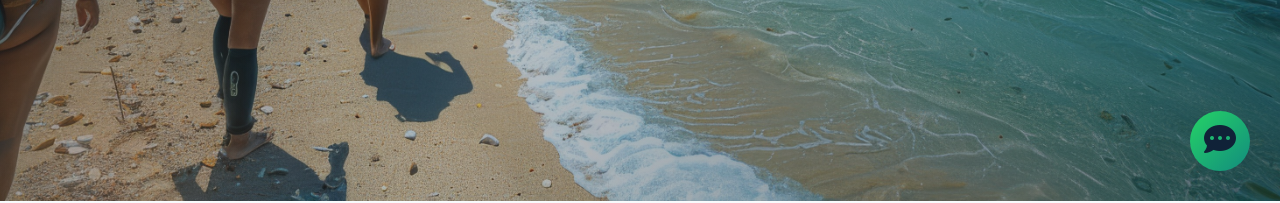
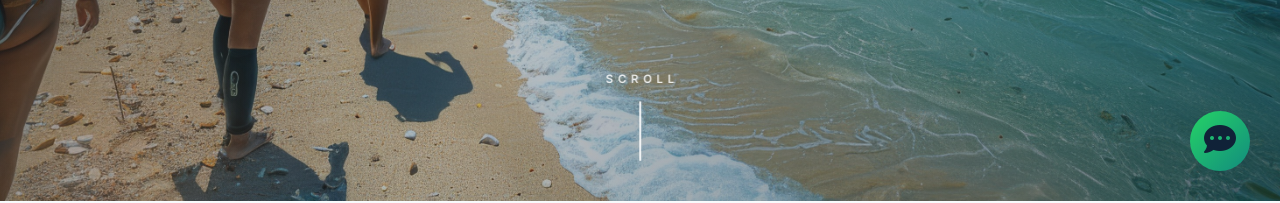
Before and after one commit to AMGRPrabhatha/mahimaps, a React (Vite) app: page / in a window 1280 px wide. Shown: the part 599-802 px from the top of the page. Built offline with nearby package versions, Linux system fonts and the light colour scheme.

Commit message:
Add modern animated scroll indicator to all hero sections

```diff
--- /dev/null
+++ b/src/components/ScrollIndicator.css
@@ -0,0 +1,77 @@
+.scroll-indicator-container {
+  position: absolute;
+  bottom: 2.5rem;
+  left: 50%;
+  transform: translateX(-50%);
+  display: flex;
+  flex-direction: column;
+  align-items: center;
+  gap: 0.8rem;
+  z-index: 10;
+  opacity: 0.85;
+  transition: opacity 0.3s ease;
+}
+
+.scroll-indicator-container:hover {
+  opacity: 1;
+}
+
+.scroll-text {
+  color: #ffffff;
+  font-size: 0.72rem;
+  letter-spacing: 0.4em;
+  text-transform: uppercase;
+  font-weight: 600;
+  margin-left: 0.4em; /* Compensate for letter-spacing to truly center */
+}
+
+.scroll-line-wrapper {
+  width: 1.5px;
+  height: 60px;
+  background: rgba(255, 255, 255, 0.25);
+  position: relative;
+  overflow: hidden;
+  border-radius: 2px;
+}
+
+.scroll-line {
+  position: absolute;
+  top: 0;
+  left: 0;
+  width: 100%;
+  height: 100%;
+  background: #ffffff;
+  transform-origin: top;
+  animation: scrollLineAnim 2s cubic-bezier(0.77, 0, 0.175, 1) infinite;
+}
+
+@keyframes scrollLineAnim {
+  0% {
+    transform: scaleY(0);
+    transform-origin: top;
+  }
+  40% {
+    transform: scaleY(1);
+    transform-origin: top;
+  }
+  40.1% {
+    transform: scaleY(1);
+    transform-origin: bottom;
+  }
+  100% {
+    transform: scaleY(0);
+    transform-origin: bottom;
+  }
+}
+
+@media (max-width: 760px) {
+  .scroll-indicator-container {
+    bottom: 1.5rem;
+  }
+  .scroll-line-wrapper {
+    height: 40px;
+  }
+  .scroll-text {
+    font-size: 0.65rem;
+  }
+}
--- /dev/null
+++ b/src/components/ScrollIndicator.jsx
@@ -0,0 +1,15 @@
+import React from 'react';
+import './ScrollIndicator.css';
+
+const ScrollIndicator = () => {
+  return (
+    <div className="scroll-indicator-container">
+      <span className="scroll-text">SCROLL</span>
+      <div className="scroll-line-wrapper">
+        <div className="scroll-line"></div>
+      </div>
+    </div>
+  );
+};
+
+export default ScrollIndicator;
--- a/src/pages/About.jsx
+++ b/src/pages/About.jsx
@@ -1,4 +1,5 @@
 import React, { useState } from 'react';
+import ScrollIndicator from '../components/ScrollIndicator';
 import { Link } from 'react-router-dom';
 import AnimatedSection from '../components/AnimatedSection';
 import './About.css';
@@ -73,6 +74,7 @@ function About() {
             <Link to="/tours" className="hero-ref-btn outline">Explore Tours</Link>
           </div>
         </div>
+        <ScrollIndicator />
       </AnimatedSection>
 
       <AnimatedSection className="about-story" id="story" delay={0.2}>
--- a/src/pages/Contact.jsx
+++ b/src/pages/Contact.jsx
@@ -1,4 +1,5 @@
 import React, { useState } from 'react';
+import ScrollIndicator from '../components/ScrollIndicator';
 import { Link } from 'react-router-dom';
 import AnimatedSection from '../components/AnimatedSection';
 import './Contact.css';
@@ -65,6 +66,7 @@ function Contact() {
             <a href="#send-your-ride-plan" className="hero-ref-btn outline">Send Message</a>
           </div>
         </div>
+        <ScrollIndicator />
       </AnimatedSection>
 
       <AnimatedSection className="contact-modern-main" id="send-your-ride-plan" delay={0.2}>
--- a/src/pages/Gallery.jsx
+++ b/src/pages/Gallery.jsx
@@ -1,4 +1,5 @@
 import React, { useEffect, useState } from 'react';
+import ScrollIndicator from '../components/ScrollIndicator';
 import { Link } from 'react-router-dom';
 import AnimatedSection from '../components/AnimatedSection';
 import './Gallery.css';
@@ -91,6 +92,7 @@ function Gallery() {
             <Link to="/vehicles#booking" className="hero-ref-btn outline">Book a Ride</Link>
           </div>
         </div>
+        <ScrollIndicator />
       </AnimatedSection>
 
       <section className="gallery-main" id="gallery-grid">
--- a/src/pages/Home.jsx
+++ b/src/pages/Home.jsx
@@ -1,4 +1,5 @@
 import React, { useRef } from 'react';
+import ScrollIndicator from '../components/ScrollIndicator';
 import { Link } from 'react-router-dom';
 import { motion } from 'framer-motion';
 import AnimatedSection from '../components/AnimatedSection';
@@ -63,10 +64,7 @@ function Home() {
           </div>
         </div>
 
-        {/* <div className="scroll-indicator-modern">
-          <div className="line"></div>
-          Scroll
-        </div> */}
+        <ScrollIndicator />
       </AnimatedSection>
 
       {/*
--- a/src/pages/Tours.jsx
+++ b/src/pages/Tours.jsx
@@ -1,4 +1,5 @@
 import React, { useMemo, useState } from 'react';
+import ScrollIndicator from '../components/ScrollIndicator';
 import { Link } from 'react-router-dom';
 import AnimatedSection from '../components/AnimatedSection';
 import './Tours.css';
@@ -182,6 +183,7 @@ function Tours() {
             <Link to="/vehicles#booking" className="hero-ref-btn outline">Book a Ride</Link>
           </div>
         </div>
+        <ScrollIndicator />
       </AnimatedSection>
 
       <section className="tours-deals-section">
--- a/src/pages/Vehicles.jsx
+++ b/src/pages/Vehicles.jsx
@@ -1,4 +1,5 @@
 import React, { useState } from 'react';
+import ScrollIndicator from '../components/ScrollIndicator';
 import AnimatedSection from '../components/AnimatedSection';
 import './Vehicles.css';
 
@@ -127,6 +128,7 @@ function Vehicles() {
             <a href="#fleet" className="vehicle-btn outline">View Fleet</a>
           </div>
         </div>
+        <ScrollIndicator />
       </AnimatedSection>
 
       <AnimatedSection className="vehicles-fleet-redesign" id="fleet" delay={0.15}>
```
Also changed, not shown: assets/images/contacthero.jpg.
